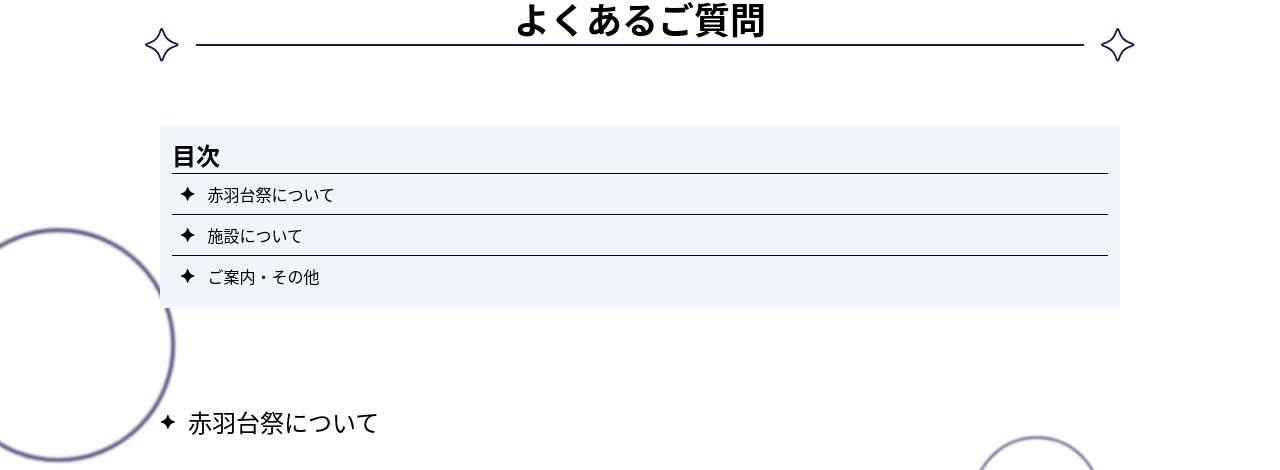
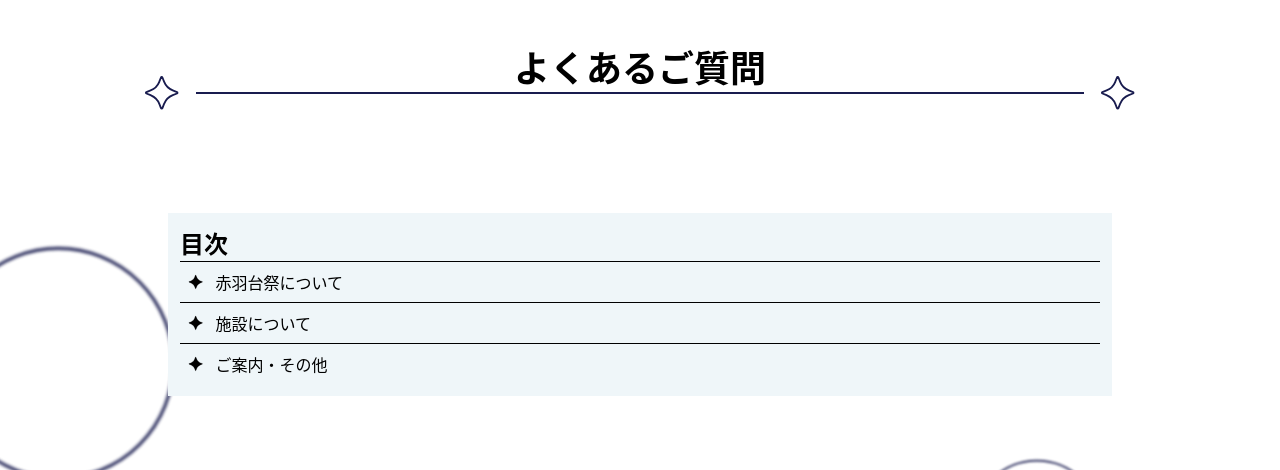
Before and after one commit to AKABANEDAI-FES/2025-akabanedai-fes, a Next.js app: page /faq in a window 1280 px wide. Shown: the part 151-621 px from the top of the page. Built offline with nearby package versions, Linux system fonts and the light colour scheme; no server answers.

Commit message:
モバイル対応

```diff
--- a/src/app/faq/page.module.css
+++ b/src/app/faq/page.module.css
@@ -37,7 +37,24 @@
 }
 
 @media (width >= 48rem) {
+  .pageContainer {
+    padding-top: var(--space-3xl);
+    padding-bottom: var(--space-5xl);
+    gap: var(--space-4xl);
+  }
+
+  .tocSection,
+  .faqSection {
+    padding: var(--space-lg);
+  }
+
   .mapImage {
     max-width: 600px;
   }
 }
+
+@media (width >= 64rem) {
+  .pageContainer {
+    padding-top: var(--space-4xl);
+  }
+}
```
